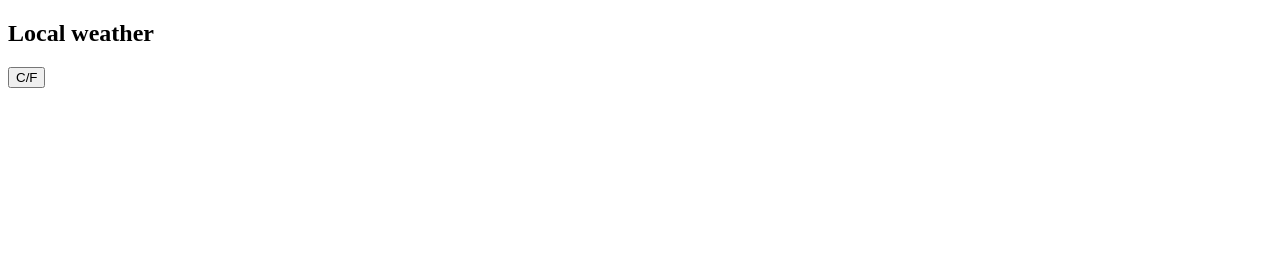
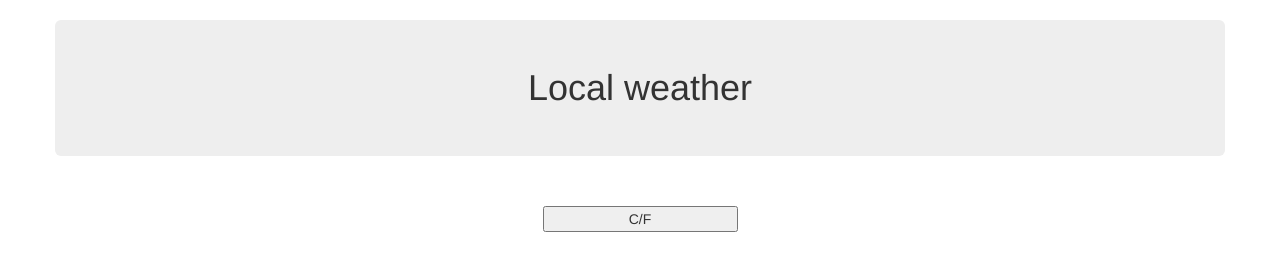
Before and after one commit to phyrenight/localweather, a plain HTML site: page index.html in a window 1280 px wide. Drawn offline with Linux system fonts and the light colour scheme.

Commit message:
added bootstrap styles"

```diff
--- a/index.html
+++ b/index.html
@@ -3,21 +3,31 @@
   <head>
      <title>Local weather map</title>
      <meta charset='utf-8'>
+     <meta http-equiv="X-UA-Compatible" content="IE=edge">
+     <meta name="viewport" content="width=device-width, initial-scale=1">
+
+     <link rel="stylesheet" href="css/bootstrap.min.css">
+
      <script src="js/JQuery.js"></script>
      <script rel="text/javascript" src="js/app.js"></script>
+     <link rel="stylesheet" href="css/bootstrap.min.css">
+     <script rel="text/javascript" src="js/bootstrap.min.js"></script>
   </head>
   <body onload="getWeather()">
-    <article>
-      <header>
-        <h1>Local weather</h1>
-        <button onclick="changeMetric()">C/F</button>
-      </header>
-      <section>
-        <div id="weather">
+    <article class="container">
+      <header class="row">
+        <h1 class="text-center jumbotron">Local weather</h1>
+      </header><br>
+      <div class="row">
+        <button onclick="changeMetric()"class="col-xs-2 col-xs-offset-5 col-sm-2 col-sm-offset-5 col-md-2 col-md-offset-5 col-lg-2 col-lg-offset-5">C/F</button>
+      </div>
+      <br>
+      <section class="row">
+        <div id="weather" class="col-xs-2 col-xs-offset-3 col-sm-2 col-sm-offset-3 col-md-2 col-md-offset-3 col-lg-2 col-lg-offset-3">
         </div>
-        <div id="temp">
+        <div id="temp" class="col-xs-2 col-sm-2 col-md-2 col-lg-2">
         </div>
-        <div id="location">
+        <div id="location" class="col-xs-2 col-sm-2 col-md-2 col-lg-2">
         </div>
       </section>
     </article>
```
Also changed, not shown: css/bootstrap.min.css (added), js/bootstrap.min.js (added).
